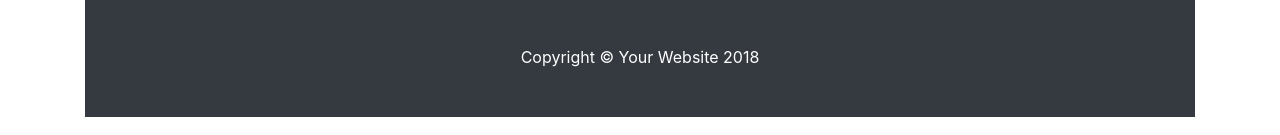
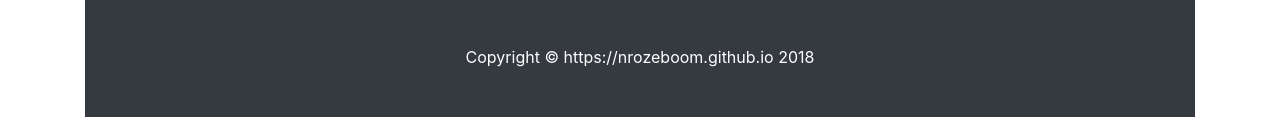
Before and after one commit to nrozeboom/nrozeboom.github.io, a website: page about.html in a window 1280 px wide. Shown: the part 449-584 px from the top of the page. Drawn offline with Linux system fonts and the light colour scheme.

Commit message:
small change

```diff
--- a/about.html
+++ b/about.html
@@ -182,7 +182,7 @@
     <!-- Footer -->
     <footer class="py-5 bg-dark">
       <div class="container">
-        <p class="m-0 text-center text-white">Copyright &copy; Your Website 2018</p>
+        <p class="m-0 text-center text-white">Copyright &copy; https://nrozeboom.github.io 2018</p>
       </div>
       <!-- /.container -->
     </footer>
```
